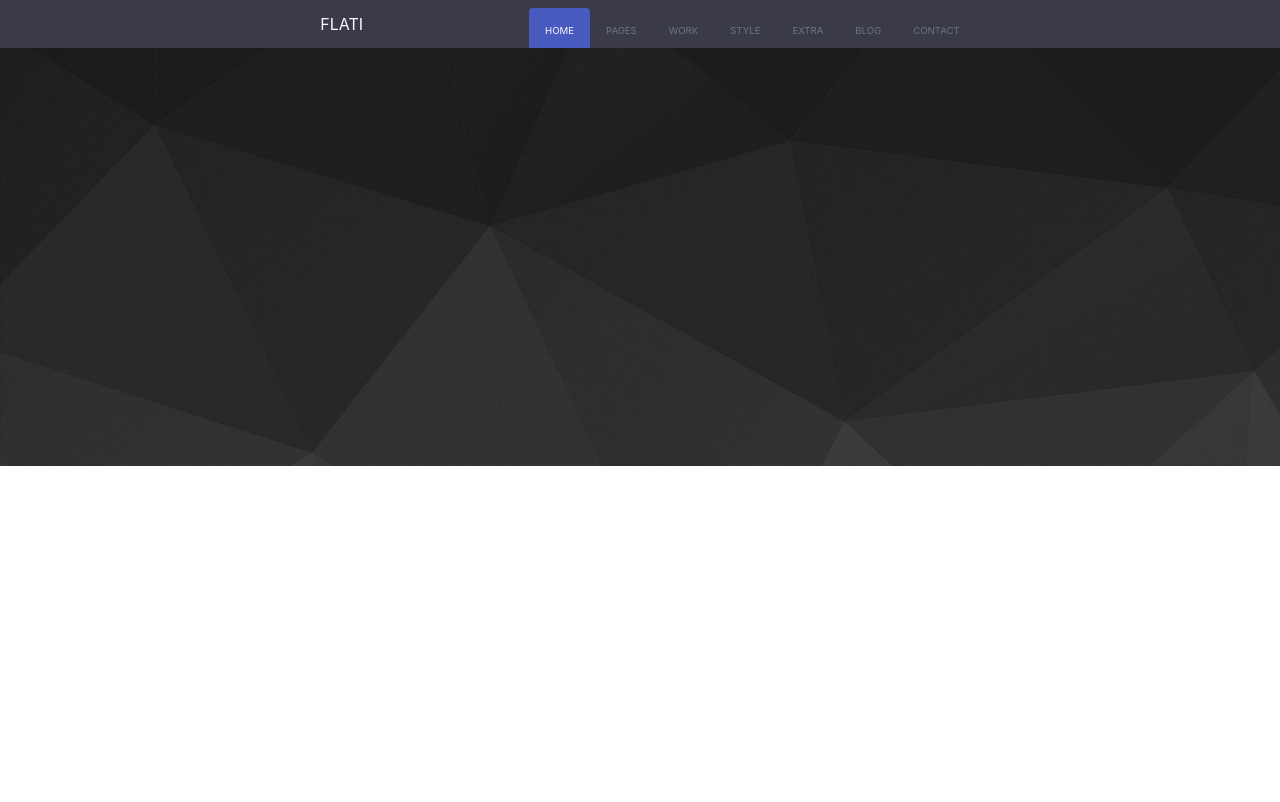
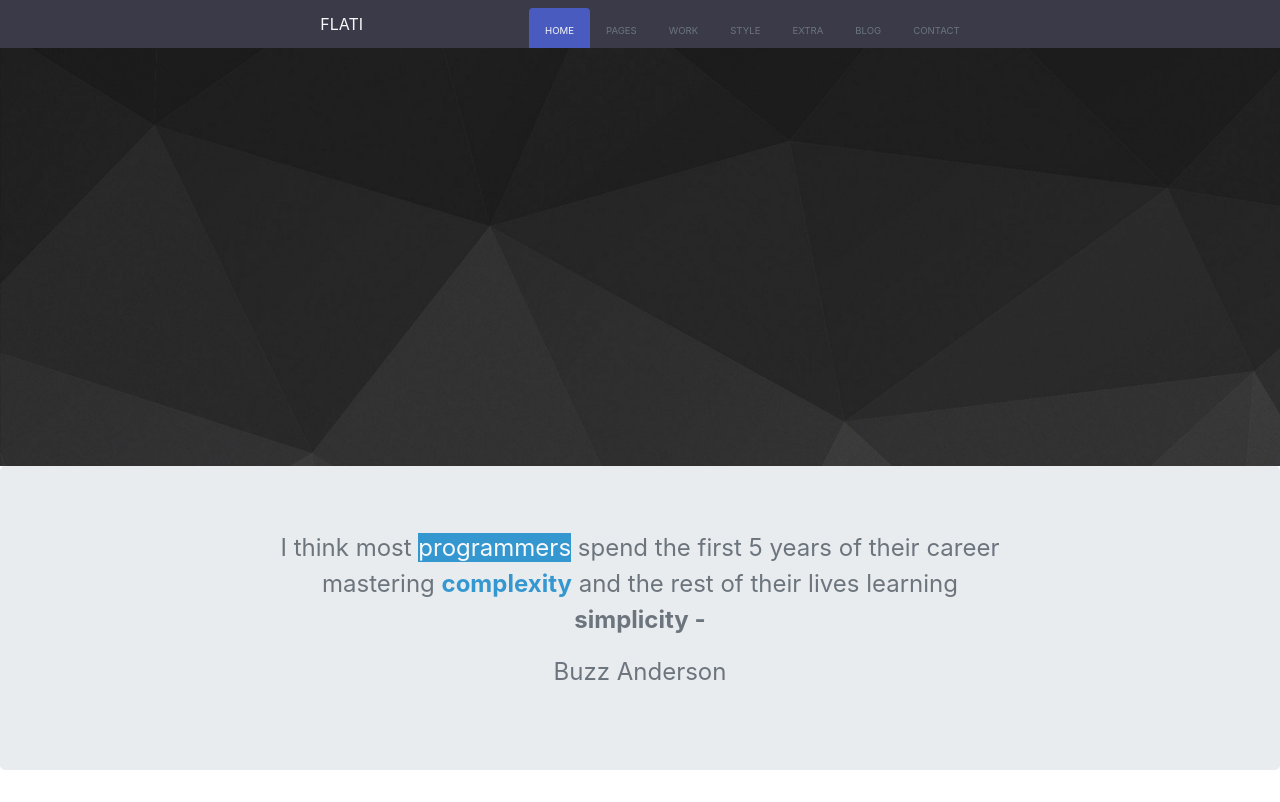
Before and after one commit to anaseightsee/flati-exo-sass, a website: page index.html in a window 1280 px wide. Drawn offline with nearby package versions, Linux system fonts and the light colour scheme.

Commit message:
section 1 done/addition of a third color

```diff
--- a/index.html
+++ b/index.html
@@ -44,5 +44,14 @@
 </header>
 
 <!--HEADER END-->
+
+<!--SECTION1 START-->
+
+<div class="jumbotron">
+    <p class="text-center lead font-weight-normal text-muted pX-5">I think most <span class="text-light">programmers</span> spend the first 5 years  of their career mastering <span><strong>complexity</strong></span> and the rest of their  lives learning <strong>simplicity -</strong></p>
+    <p class="text-center  lead font-weight-normal text-muted">Buzz Anderson</p>
+</div>
+
+<!--SECTION1 END-->
 </body>
 </html>
--- a/sass/style.sass
+++ b/sass/style.sass
@@ -1,6 +1,7 @@
 
     $color:#3a3a49
     $color2:#495bbe
+    $color3:#3497d0
     //*START HEADER*//
 header ul
     background-color: $color
@@ -15,3 +16,14 @@ header ul li span
    width : 100%
     background-repeat: no-repeat
     //*END HEADER*//
+
+    //*START SECTION1*//
+.jumbotron p
+    font-size: 1.5em
+    padding-left: 10em
+    padding-right: 10em
+.jumbotron p .text-light
+    background-color: $color3
+.jumbotron p span
+    color: $color3
+    //*END SECTION1*//
```
Also changed, not shown: public/css/style.css, 1 other file.
